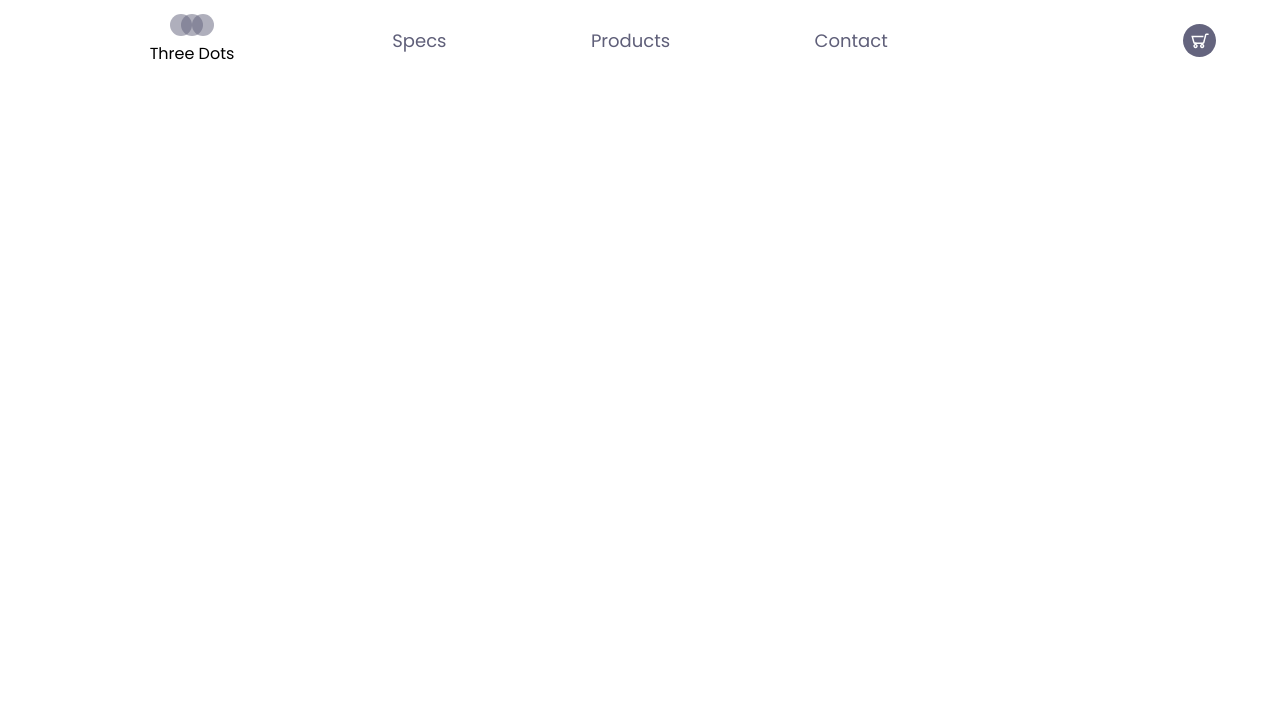
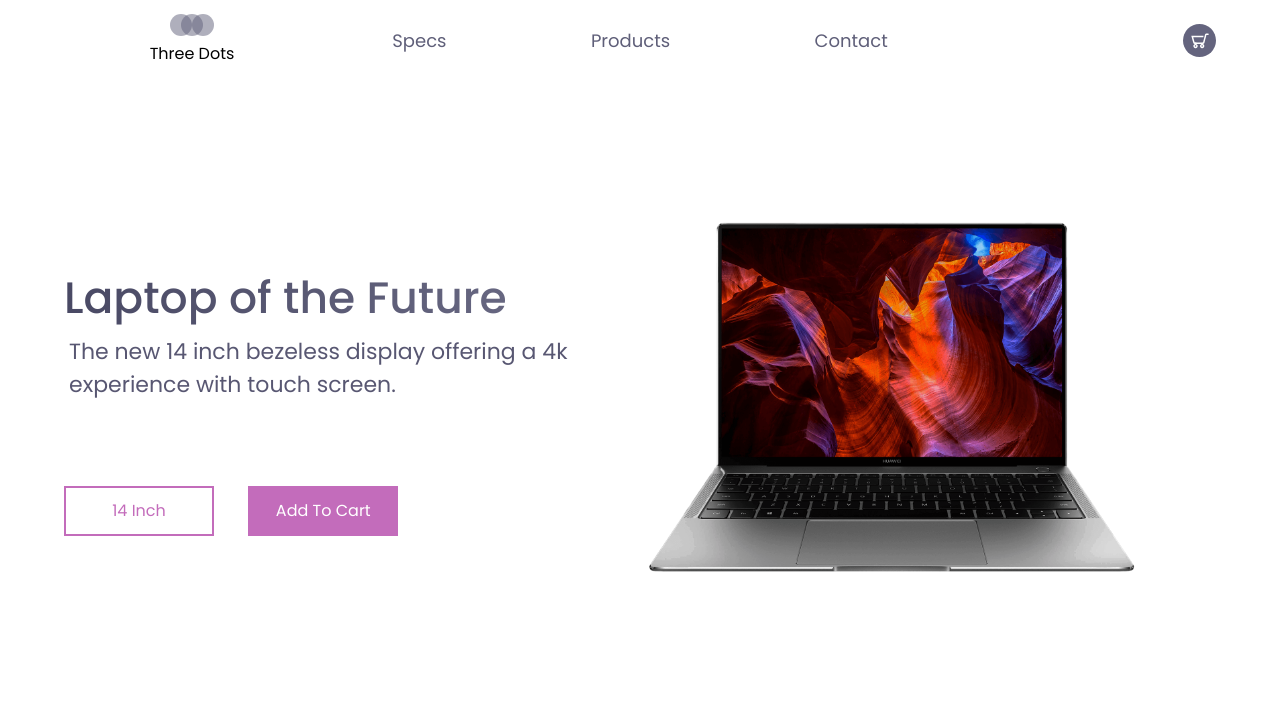
Before and after one commit to akuma-phawx/laptopUiResponsiveWebsite, a plain HTML site: page index.html in a window 1280 px wide. Drawn offline with Linux system fonts and the light colour scheme.

Commit message:
Added Information and Picture

```diff
--- a/index.html
+++ b/index.html
@@ -27,6 +27,25 @@
         <img src="imgs/cart.svg" alt="cart" />
       </div>
     </header>
-    <main></main>
+    <main>
+      <section class="presentation">
+        <div class="introduction">
+          <div class="intro-text">
+            <h1>Laptop of the Future</h1>
+            <p>
+              The new 14 inch bezeless display offering a 4k experience with
+              touch screen.
+            </p>
+          </div>
+          <div class="cta">
+            <button class="cta-select">14 Inch</button>
+            <button class="cta-add">Add To Cart</button>
+          </div>
+        </div>
+        <div class="cover">
+          <img src="imgs/matebook.png" alt="" />
+        </div>
+      </section>
+    </main>
   </body>
 </html>
--- a/style.css
+++ b/style.css
@@ -4,7 +4,8 @@
   box-sizing: border-box;
 }
 
-body {
+body,
+button {
   font-family: "Poppins", sans-serif;
 }
 
@@ -18,7 +19,8 @@ header {
 
 .logo-container,
 .nav-links,
-.cart {
+.cart,
+.presentation {
   display: flex;
 }
 
@@ -59,3 +61,60 @@ nav {
 .logo {
   cursor: pointer;
 }
+
+.cover img {
+  height: 60vh;
+}
+
+.presentation {
+  width: 90%;
+  margin: auto;
+  min-height: 80vh;
+  align-items: center;
+}
+
+.introduction {
+  flex: 1;
+}
+
+.intro-text h1 {
+  font-size: 44px;
+  font-weight: 500;
+  background: linear-gradient(to right, #494964, #6f6f89);
+  -webkit-background-clip: text;
+  -webkit-text-fill-color: transparent;
+}
+
+.intro-text p {
+  margin: 5px;
+  font-size: 22px;
+  color: #585772;
+}
+.cover {
+  flex: 1;
+}
+
+.cta {
+  padding: 50px 0px 0px 0px;
+}
+
+.cta-select {
+  border: 2px solid #c36cbb;
+  background: transparent;
+  color: #c36cbb;
+  width: 150px;
+  height: 50px;
+  cursor: pointer;
+  font-size: 16px;
+}
+
+.cta-add {
+  background: #c36cbb;
+  color: white;
+  width: 150px;
+  height: 50px;
+  cursor: pointer;
+  font-size: 16px;
+  border: none;
+  margin: 30px 0px 0px 30px;
+}
```
